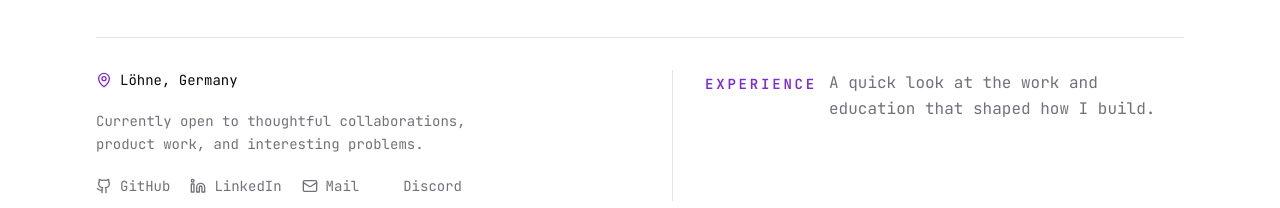
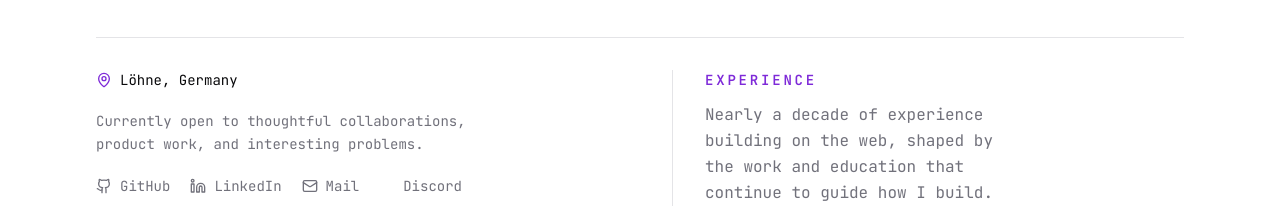
Before and after one commit to CuteNikki/Portfolio, a Next.js app: page / in a window 1280 px wide. Shown: the part 616-824 px from the top of the page. Built offline with nearby package versions, Linux system fonts and the light colour scheme; no server answers; some icons are missing.

Commit message:
feat: enhance experience section with detailed background description
Co-authored-by: Nikki <49737766+CuteNikki@users.noreply.github.com>

```diff
--- a/src/app/(regular)/page.tsx
+++ b/src/app/(regular)/page.tsx
@@ -43,7 +43,7 @@ export default function Home() {
             <li><DiscordMenu /></li>
           </ul>
         </div>
-        <div className='flex items-start gap-3 lg:border-l lg:border-border lg:pl-8'><span className='text-primary-text mt-1 text-sm font-semibold uppercase tracking-[0.2em]'>Experience</span><p className='text-muted-foreground max-w-sm leading-relaxed'>A quick look at the work and education that shaped how I build.</p></div>
+        <div className='flex max-w-md flex-col gap-3 lg:border-l lg:border-border lg:pl-8'><span className='text-primary-text text-sm font-semibold uppercase tracking-[0.2em]'>Experience</span><p className='text-muted-foreground max-w-xs text-pretty leading-relaxed'>Nearly a decade of experience building on the web, shaped by the work and education that continue to guide how I build.</p></div>
       </ScrollReveal>
 
       <ScrollReveal className='scroll-reveal'>
```
